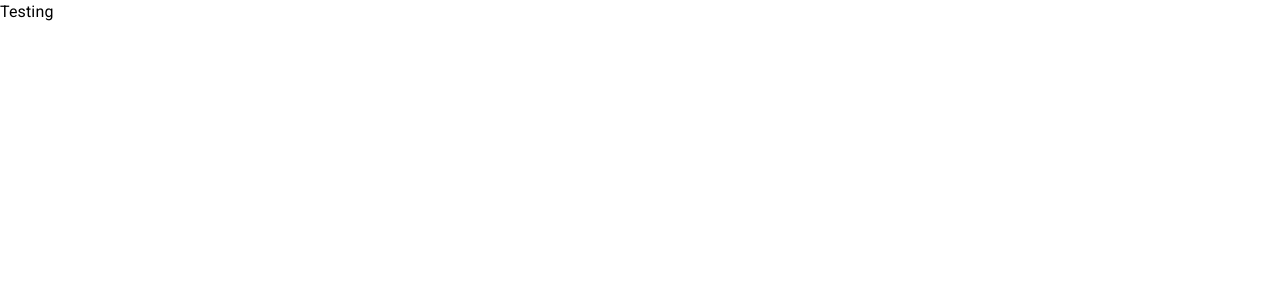
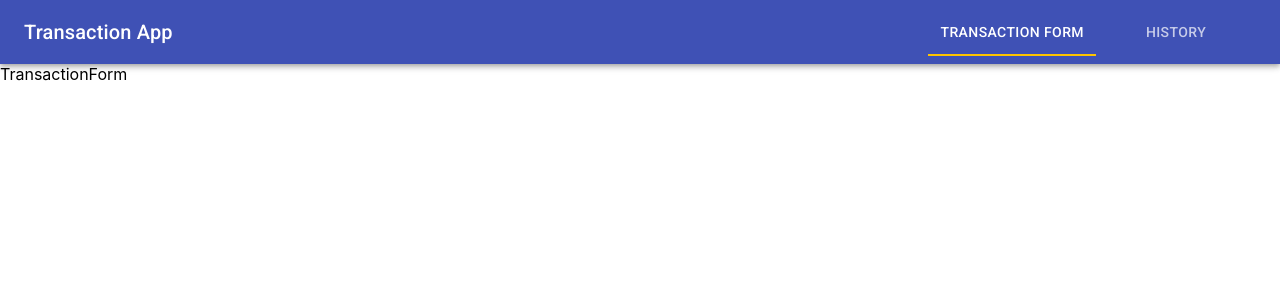
Before and after one commit to rdavenport92/transaction-app, a React (Create React App) app: page / in a window 1280 px wide. Shown: the top 300 px of the page. Built offline with nearby package versions, Linux system fonts and the light colour scheme.

Commit message:
basic structure in place

```diff
--- a/package.json
+++ b/package.json
@@ -13,7 +13,8 @@
     "typeface-roboto": "^0.0.75"
   },
   "prettier": {
-    "singleQuote": true
+    "singleQuote": true,
+    "trailingComma": "none"
   },
   "scripts": {
     "start": "react-scripts start",
--- a/public/index.html
+++ b/public/index.html
@@ -21,7 +21,7 @@
       work correctly both with client-side routing and a non-root public URL.
       Learn how to configure a non-root public URL by running `npm run build`.
     -->
-    <title>Point Calculator</title>
+    <title>Transaction App</title>
   </head>
   <body>
     <noscript>You need to enable JavaScript to run this app.</noscript>
--- a/src/App.js
+++ b/src/App.js
@@ -1,13 +1,15 @@
 import React from 'react';
-import { ThemeProvider, Typography, useTheme } from '@material-ui/core';
+import { ThemeProvider } from '@material-ui/core';
 
+import Main from './components/Main';
+
+import mainTheme from './themes/mainTheme';
 import './App.css';
 
 function App() {
-  const mainTheme = useTheme();
   return (
     <ThemeProvider theme={mainTheme}>
-      <Typography>Testing</Typography>
+      <Main />
     </ThemeProvider>
   );
 }
--- /dev/null
+++ b/src/components/AppBody/AppBody.js
@@ -0,0 +1,22 @@
+import React from 'react';
+
+import TransactionForm from './TransactionForm/TransactionForm';
+import TransactionHistory from './TransactionHistory/TransactionHistory';
+
+const renderBody = (tabs, selectedTab) => {
+  const activeTabLabel = tabs[selectedTab].label;
+  switch (activeTabLabel) {
+    case 'Transaction Form':
+      return <TransactionForm></TransactionForm>;
+    case 'History':
+      return <TransactionHistory></TransactionHistory>;
+    default:
+      break;
+  }
+};
+
+const AppBody = ({ tabs, selectedTab }) => (
+  <React.Fragment>{renderBody(tabs, selectedTab)}</React.Fragment>
+);
+
+export default AppBody;
--- /dev/null
+++ b/src/components/AppBody/TransactionForm/TransactionForm.js
@@ -0,0 +1,7 @@
+import React from 'react';
+
+const TransactionForm = () => {
+  return <div>TransactionForm</div>;
+};
+
+export default TransactionForm;
--- /dev/null
+++ b/src/components/AppBody/TransactionHistory/TransactionHistory.js
@@ -0,0 +1,7 @@
+import React from 'react';
+
+const TransactionHistory = () => {
+  return <div>TransactionHistory</div>;
+};
+
+export default TransactionHistory;
--- /dev/null
+++ b/src/components/AppHeader/AppHeader.js
@@ -0,0 +1,32 @@
+import React from 'react';
+import { AppBar, Toolbar, Typography } from '@material-ui/core';
+import { makeStyles } from '@material-ui/core/styles';
+
+import TabArea from './TabArea/TabArea';
+
+const useStyles = makeStyles(() => ({
+  menu: {
+    flexGrow: 1,
+    display: 'flex',
+    justifyContent: 'flex-end'
+  }
+}));
+
+const AppHeader = ({ selectedTab, setSelectedTab, tabs }) => {
+  const classes = useStyles();
+  return (
+    <AppBar position="sticky">
+      <Toolbar>
+        <Typography variant="h6">Transaction App</Typography>
+        <TabArea
+          classes={classes}
+          selectedTab={selectedTab}
+          setSelectedTab={setSelectedTab}
+          tabs={tabs}
+        />
+      </Toolbar>
+    </AppBar>
+  );
+};
+
+export default AppHeader;
--- /dev/null
+++ b/src/components/AppHeader/TabArea/TabArea.js
@@ -0,0 +1,19 @@
+import React from 'react';
+import { Tab, Tabs } from '@material-ui/core';
+
+const TabArea = ({ classes, selectedTab, setSelectedTab, tabs }) => {
+  return (
+    <div className={classes.menu}>
+      <Tabs
+        value={selectedTab}
+        onChange={(_e, newValue) => setSelectedTab(newValue)}
+      >
+        {tabs.map((tab, index) => (
+          <Tab label={tab.label} key={`tab-${index}`} />
+        ))}
+      </Tabs>
+    </div>
+  );
+};
+
+export default TabArea;
--- /dev/null
+++ b/src/components/Main.js
@@ -0,0 +1,36 @@
+import React, { useState } from 'react';
+
+import { makeStyles } from '@material-ui/core/styles';
+
+import AppHeader from './AppHeader/AppHeader';
+import AppBody from './AppBody/AppBody';
+
+const useStyles = makeStyles(() => ({
+  root: {
+    flexGrow: 1,
+    display: 'flex',
+    flexDirection: 'column',
+    height: '100%'
+  }
+}));
+
+const Main = () => {
+  const [selectedTab, setSelectedTab] = useState(0);
+
+  const classes = useStyles();
+
+  const tabs = [{ label: 'Transaction Form' }, { label: 'History' }];
+
+  return (
+    <div className={classes.root}>
+      <AppHeader
+        selectedTab={selectedTab}
+        setSelectedTab={setSelectedTab}
+        tabs={tabs}
+      ></AppHeader>
+      <AppBody tabs={tabs} selectedTab={selectedTab}></AppBody>
+    </div>
+  );
+};
+
+export default Main;
--- a/src/index.css
+++ b/src/index.css
@@ -1,5 +1,4 @@
 body {
-  margin: 0;
   font-family: -apple-system, BlinkMacSystemFont, 'Segoe UI', 'Roboto', 'Oxygen',
     'Ubuntu', 'Cantarell', 'Fira Sans', 'Droid Sans', 'Helvetica Neue',
     sans-serif;
@@ -7,6 +6,14 @@ body {
   -moz-osx-font-smoothing: grayscale;
 }
 
+#root,
+html,
+body {
+  margin: 0;
+  padding: 0;
+  height: 100%;
+}
+
 code {
   font-family: source-code-pro, Menlo, Monaco, Consolas, 'Courier New',
     monospace;
--- /dev/null
+++ b/src/themes/mainTheme.js
@@ -0,0 +1,10 @@
+import { createMuiTheme } from '@material-ui/core/styles';
+import { amber } from '@material-ui/core/colors';
+
+const mainTheme = createMuiTheme({
+  palette: {
+    secondary: amber
+  }
+});
+
+export default mainTheme;
```
